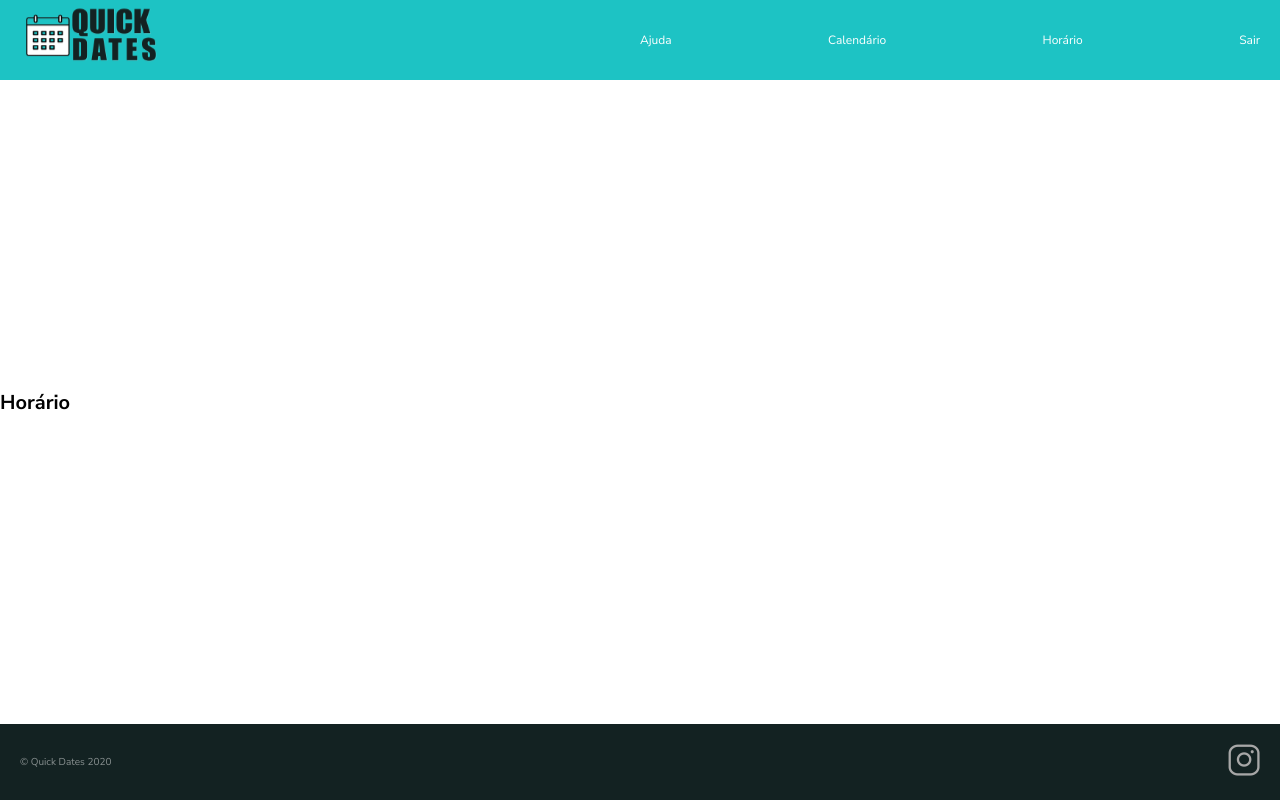
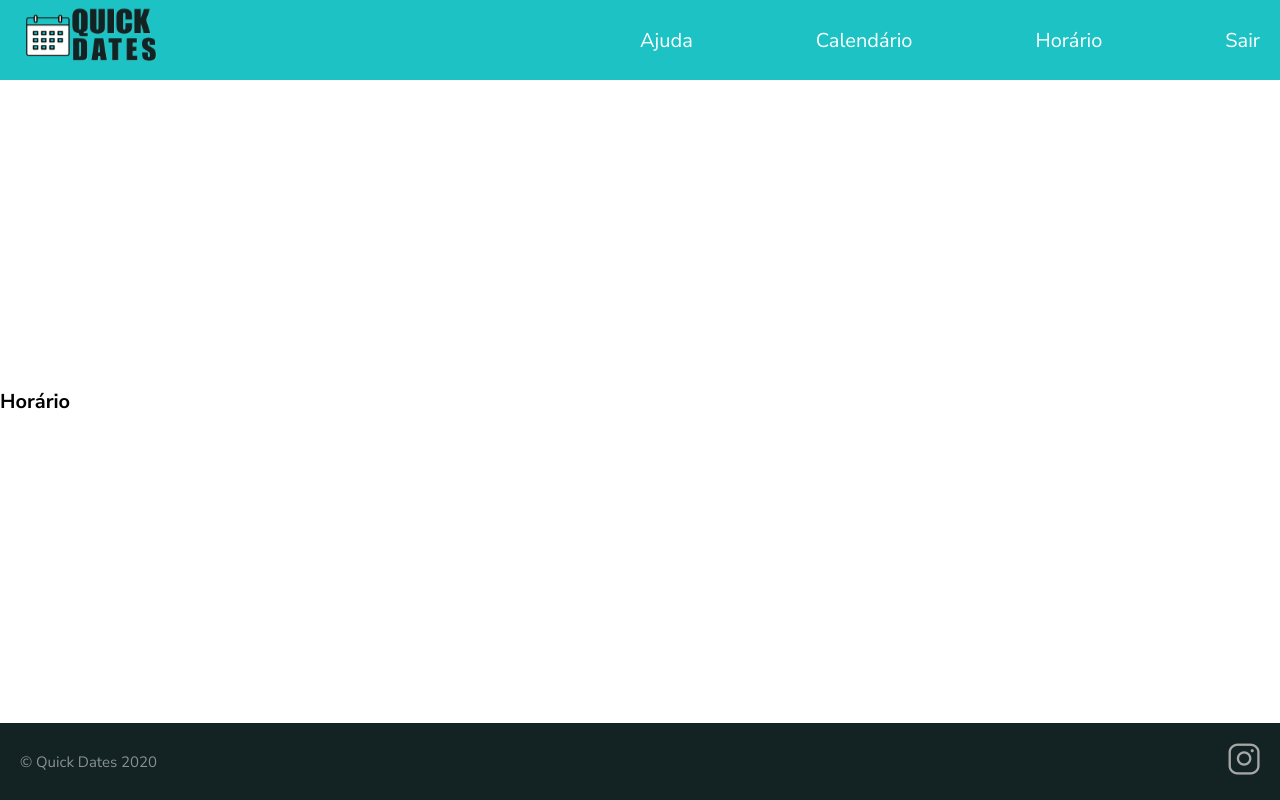
Before and after one commit to Quick-Dates/Quick-Dates-Web, a React (Create React App) app: page /time in a window 1280 px wide. Built offline with nearby package versions, Linux system fonts and the light colour scheme.

Commit message:
ajuste no footer e header

```diff
--- a/src/components/Footer/styles.css
+++ b/src/components/Footer/styles.css
@@ -6,4 +6,5 @@
   align-items: center;
   padding: 20px;
   bottom: 0;
+  font-size: 1.5rem;
 }
--- a/src/components/Header/styles.css
+++ b/src/components/Header/styles.css
@@ -24,5 +24,5 @@
 .header .menu a {
   text-decoration: none;
   color: var(--color-text-header);
-  font-size: 1.2rem;
+  font-size: 2rem;
 }
```
